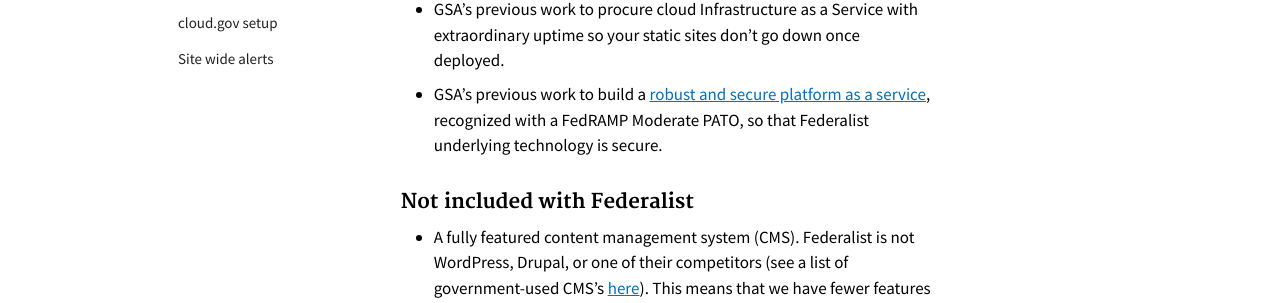
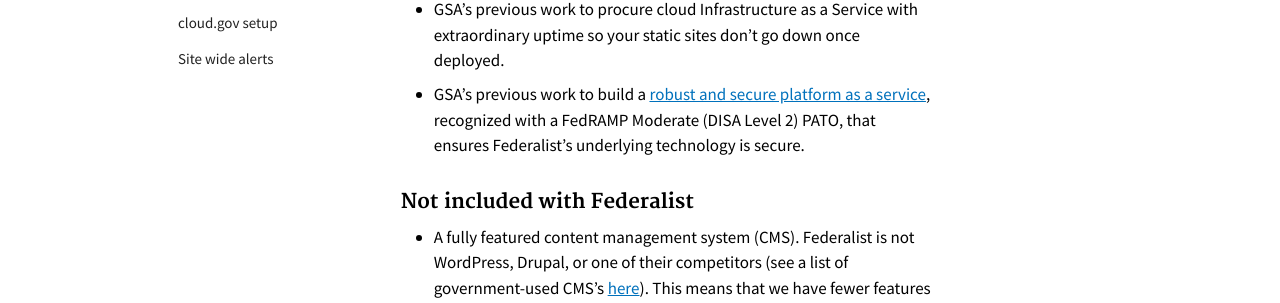
Before and after one commit to Macy-FK/federaliste, a Jekyll site: the page built from pages/using-federalist/included-with-federalist.md, in a window 1280 px wide. Shown: the part 1064-1367 px from the top of the page. Built offline with Jekyll 4.4.1, drawn with Linux system fonts in a browser that asks for light colours; Markdown is read by kramdown in place of the engine named in the settings.

Commit message:
add note that Federalist is Disa level 2

```diff
--- a/pages/using-federalist/included-with-federalist.md
+++ b/pages/using-federalist/included-with-federalist.md
@@ -18,7 +18,7 @@ We've gotten several questions about the value of purchasing Federalist. Here ar
 * A user community across agencies and vendors using Federalist.
 * A permanent team to maintain and patch Federalist as needed.
 * GSA's previous work to procure cloud Infrastructure as a Service with extraordinary uptime so your static sites don't go down once deployed.
-* GSA's previous work to build a [robust and secure platform as a service](https://cloud.gov), recognized with a FedRAMP Moderate PATO, so that Federalist underlying technology is secure.
+* GSA's previous work to build a [robust and secure platform as a service](https://cloud.gov), recognized with a FedRAMP Moderate (DISA Level 2) PATO, that ensures Federalist's underlying technology is secure.
 
 ### Not included with Federalist
 
```
